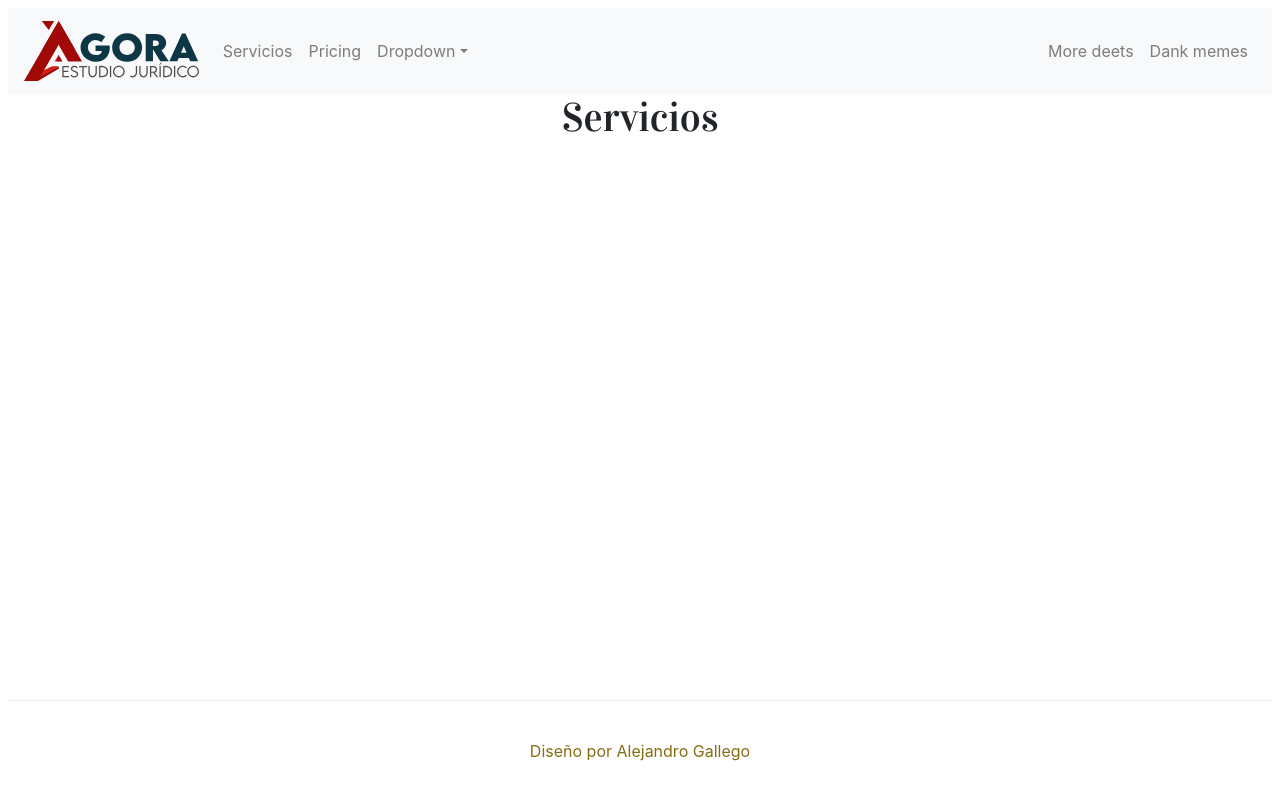
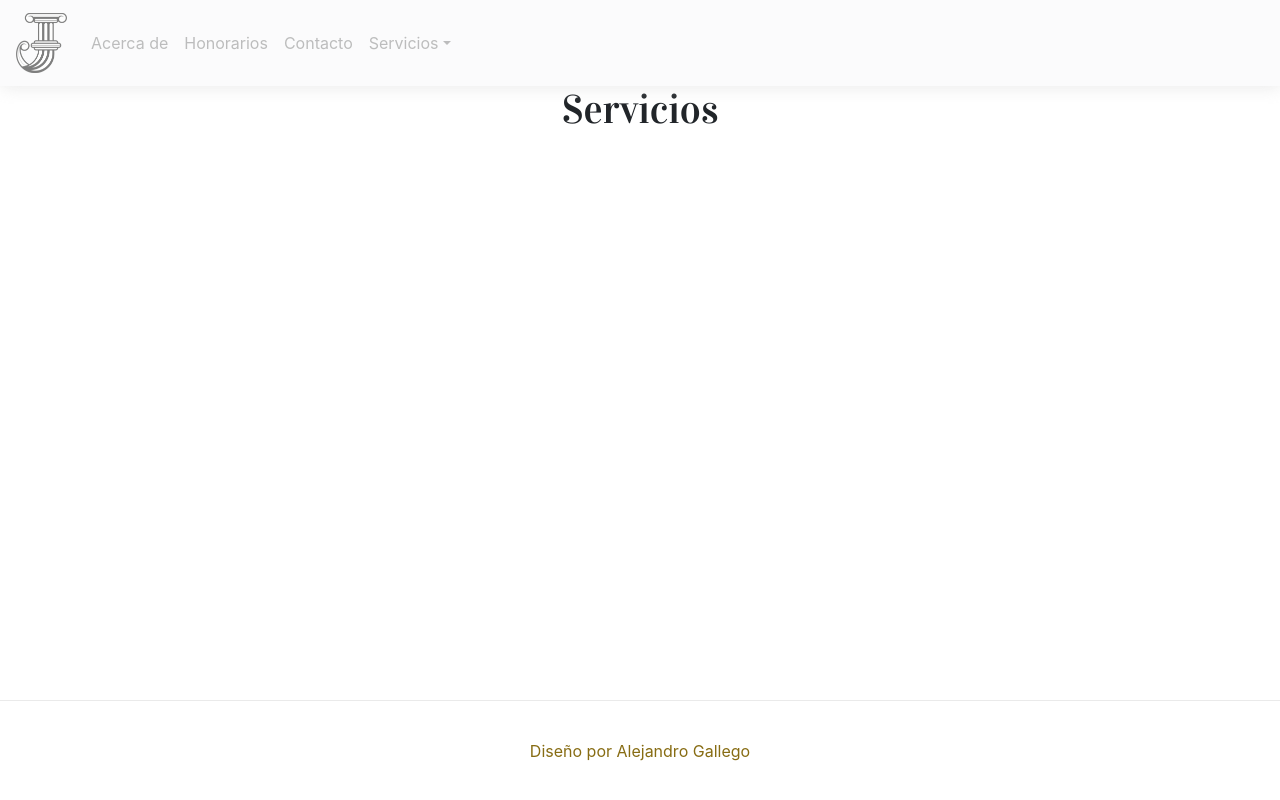
Before and after one commit to camgrafiman/jair-sanchez-abogado, a Next.js app: page /servicios in a window 1280 px wide. Built offline with nearby package versions, Linux system fonts and the light colour scheme.

Commit message:
Agregado video y navegacion

```diff
--- a/components/carrusel.js
+++ b/components/carrusel.js
@@ -2,7 +2,7 @@ import { Carousel } from 'react-bootstrap'
 
 const Carrusel = () => {
     return (
-        <Carousel>
+      <Carousel>
         <Carousel.Item>
           <img
             className="d-block w-100"
--- a/components/navegacion.js
+++ b/components/navegacion.js
@@ -7,16 +7,17 @@ import styles from '../styles/Navegacion.module.scss';
 
 const Navegacion = () => {
     return (
-        <Navbar collapseOnSelect expand="lg" bg="light" variant="light" className="w-100">
+        <Navbar collapseOnSelect expand="lg" bg="light" variant="light" className={styles.navContainer + " w-100"}>
         <Link href="/">
-            <Navbar.Brand href="/" ><img src="/logo.svg" className={styles.logo} alt="Logo"/></Navbar.Brand>
+            <Navbar.Brand href="/" ><img src="/jslogo.png" className={styles.logo} alt="Logo"/></Navbar.Brand>
         </Link>
         <Navbar.Toggle aria-controls="responsive-navbar-nav" />
         <Navbar.Collapse id="responsive-navbar-nav">
             <Nav className="mr-auto">
-                <Nav.Link href="/servicios">Servicios</Nav.Link>
-                <Nav.Link href="#pricing">Pricing</Nav.Link>
-                <NavDropdown title="Dropdown" id="collasible-nav-dropdown">
+                <Nav.Link href="/servicios">Acerca de</Nav.Link>
+                    <Nav.Link href="#pricing">Honorarios</Nav.Link>
+                    <Nav.Link href="#pricing">Contacto</Nav.Link>
+                <NavDropdown title="Servicios" id="collasible-nav-dropdown">
                     <NavDropdown.Item href="#action/3.1">Action</NavDropdown.Item>
                     <NavDropdown.Item href="#action/3.2">Another action</NavDropdown.Item>
                     <NavDropdown.Item href="#action/3.3">Something</NavDropdown.Item>
@@ -24,12 +25,12 @@ const Navegacion = () => {
                     <NavDropdown.Item href="#action/3.4">Separated link</NavDropdown.Item>
                 </NavDropdown>
             </Nav>
-            <Nav>
+            {/* <Nav>
                 <Nav.Link href="#deets">More deets</Nav.Link>
                 <Nav.Link eventKey={2} href="#memes">
                     Dank memes
                 </Nav.Link>
-            </Nav>
+            </Nav> */}
         </Navbar.Collapse>
     </Navbar>
     )
--- /dev/null
+++ b/helpers/funciones_ayuda.js
@@ -0,0 +1,3 @@
+const unirClases = (...classNames) => classNames.join(' ');
+
+export {unirClases};
--- a/pages/index.js
+++ b/pages/index.js
@@ -1,12 +1,15 @@
 import Container from '../components/container';
 import Carrusel from '../components/carrusel';
+import VideoFullContainer from '../components/videofullcontainer';
 
 
 const Index = () => {
     return (
         <>
             <Container title="Jair Sánchez - Abogado | Inicio">
-                <Carrusel />
+
+                <VideoFullContainer ruta="/videos/composicion_video.mp4" />
+                {/* <Carrusel /> */}
             </Container>
 
         </>
--- a/styles/Index.module.scss
+++ b/styles/Index.module.scss
@@ -3,7 +3,7 @@
 
 .container {
 	min-height: 100vh;
-	padding: 0 0.5rem;
+	padding: 0;
 	display: flex;
 	flex-direction: column;
 	justify-content: center;
@@ -11,7 +11,7 @@
 }
 
 .main {
-	padding: 0.5em 0em;
+	padding:0;
 	width: 100%;
 	flex: 1 1;
 	display: flex;
@@ -19,6 +19,8 @@
 	justify-content: flex-start;
 	align-items: center;
 }
+
+
 
 .footer {
 	width: 100%;
--- a/styles/Navegacion.module.scss
+++ b/styles/Navegacion.module.scss
@@ -4,3 +4,8 @@
     width:auto;
     display:block;
 }
+
+.navContainer {
+   box-shadow: 1px 1px 17px 0px lightgrey;
+   opacity:0.5;
+}
--- a/styles/globals.scss
+++ b/styles/globals.scss
@@ -26,3 +26,26 @@ a {
 * {
 	box-sizing: border-box;
 }
+
+.video_container {
+	min-width: 100%;
+	min-height: 100%;
+	position: fixed;
+	top: 0;
+	right: 0;
+	z-index: -1;
+	margin:0 auto;
+	transform: translateX(calc((100% - 100vw) / 2));
+}
+.video_container2 {
+	    min-width: 100%;
+	    min-height: 100%;
+	    position: relative;
+	    width: 100%;
+	    height: auto;
+	    top: 0;
+	    left: 0;
+	    right: 0;
+	    z-index: -1;
+	    margin: 0 auto;
+}
```
Also changed, not shown: components/videofullcontainer.js (added, +10 -0 lines), public/jslogo.png (added), 1 other file (tests, documents, lock files or other folders).
